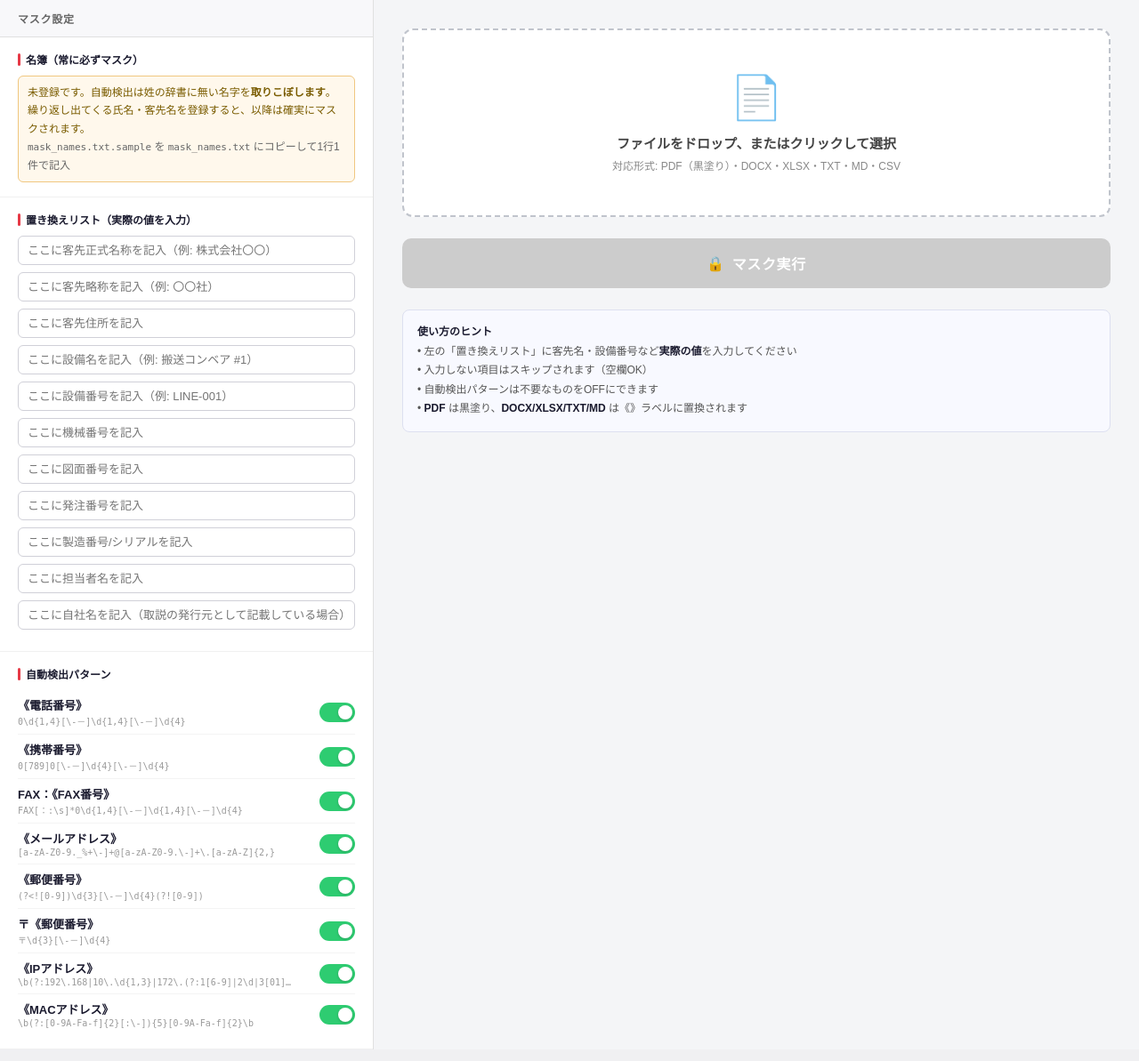
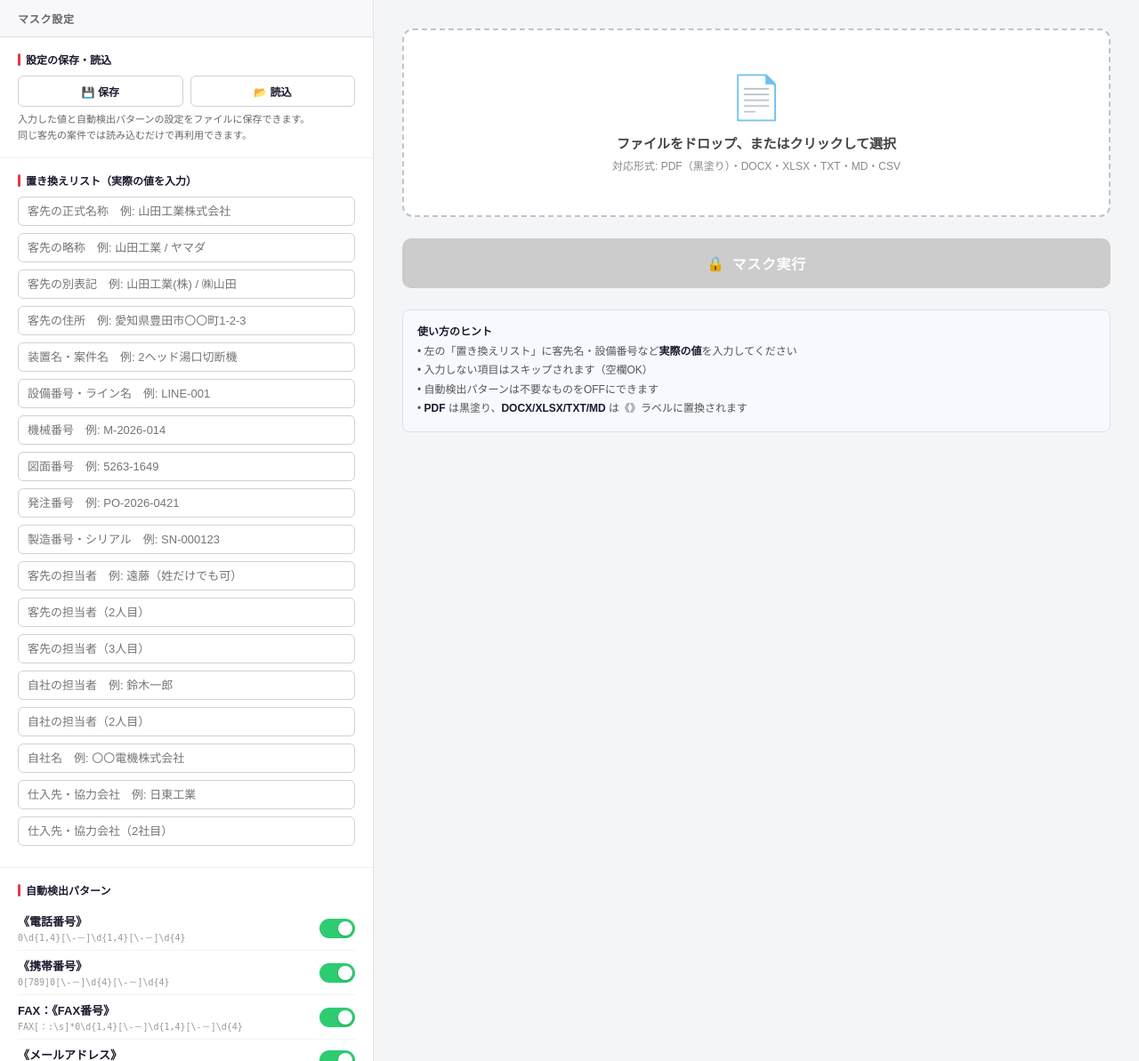
Before and after one commit to youichi558-collab/vigilant-octo-engine, a Flask app: page / in a window 1280 px wide. Shown: the part 58-1251 px from the top of the page at 89% size. Run offline with Flask 3, Linux system fonts and the light colour scheme; some libraries are stand-ins or nearby versions.

Commit message:
Replace the name list with import/export of mask settings
Per request: drop the name list, rework the placeholder examples, and
add saving and loading of mask settings.

mask_names.txt and everything that read it are removed - the sample
file, the left-panel section, the rule injection in /process, and the
PDF value pass-through.

Settings now round-trip as JSON instead. Save writes the entered values
and the auto-pattern toggles; load restores them, so a recurring
customer's setup is entered once and reused. Fields are matched by an
explicit `key` in mask_config.yaml rather than by position or label:
several fields legitimately share a label (three 客先名 slots, five
担当者名 slots), and position would break the moment the config gains a
row. Keys present in a file but absent from the config are reported
rather than silently dropped. The export stays in the browser, so
values never reach the server, and the file is gitignored since it
holds real customer and staff names.

Placeholders now carry concrete examples drawn from how these ledgers
are actually written (山田工業株式会社 / 山田工業(株) / 遠藤（姓だけでも可）
/ 5263-1649), and the field set matches them: three customer-name
variants for the full, short and abbreviated forms that appear in the
same document, five person slots since a ledger names several people,
and supplier slots for the vendor names that show up in free text.

Verified in a headless browser: entering values and toggling a pattern,
saving, reloading the page to clear it, and importing restores every
value and the toggle state; masking with the imported settings then
clears the file with a clean audit. CLI rule loading and candidate
scanning regression-checked.

https://claude.ai/code/session_01CaQEMdxy5mEmsP7mmgiMDr

```diff
--- a/tools/mask/app.py
+++ b/tools/mask/app.py
@@ -18,7 +18,7 @@ from pathlib import Path
 import yaml
 from flask import Flask, jsonify, render_template, request, send_file
 
-from mask_tool import MaskRule, audit_file, audit_pdf, extract_page_text_candidates, extract_pdf_images, load_name_list, load_name_list_values, process_file, render_pdf_pages, scan_file_candidates, tolerant_pattern
+from mask_tool import MaskRule, audit_file, audit_pdf, extract_page_text_candidates, extract_pdf_images, process_file, render_pdf_pages, scan_file_candidates, tolerant_pattern
 
 app = Flask(__name__)
 app.config["MAX_CONTENT_LENGTH"] = 100 * 1024 * 1024  # 100MB
@@ -38,12 +38,23 @@ def parse_config(config_path: Path) -> dict:
     data = yaml.safe_load(config_path.read_text(encoding="utf-8"))
     value_rules = []
     pattern_rules = []
-    for m in data.get("masks", []):
+    for i, m in enumerate(data.get("masks", [])):
         label = m.get("label", "《MASKED》")
         if "value" in m:
-            value_rules.append({"placeholder": m["value"], "label": label, "value": ""})
+            # key は設定の保存・読込で欄を対応付ける識別子。同じラベルの欄が
+            # 複数あるため label では区別できない。未指定なら通し番号で代用する。
+            value_rules.append({
+                "key": str(m.get("key") or f"value_{i}"),
+                "placeholder": m["value"],
+                "label": label,
+                "value": "",
+            })
         elif "pattern" in m:
-            pattern_rules.append({"pattern": m["pattern"], "label": label})
+            pattern_rules.append({
+                "key": str(m.get("key") or f"pattern_{i}"),
+                "pattern": m["pattern"],
+                "label": label,
+            })
     return {"value_rules": value_rules, "pattern_rules": pattern_rules}
 
 
@@ -65,13 +76,7 @@ def build_rules(form: dict, value_rules: list, pattern_rules: list) -> list[Mask
 @app.route("/")
 def index():
     config = parse_config(CONFIG_PATH)
-    from mask_tool import NAME_LIST_PATH
-    return render_template(
-        "index.html",
-        name_list_count=len(load_name_list_values()),
-        name_list_path=str(NAME_LIST_PATH),
-        **config,
-    )
+    return render_template("index.html", **config)
 
 
 @app.route("/render_pages", methods=["POST"])
@@ -126,13 +131,6 @@ def process():
     config = parse_config(CONFIG_PATH)
     rules = build_rules(request.form, config["value_rules"], config["pattern_rules"])
 
-    # 名簿（mask_names.txt）に登録された固有名詞は、チェックの有無に関係なく必ずマスクする。
-    # 自動検出は姓の辞書やパターンに依存するため辞書外の名字を構造的に取りこぼす。
-    # 長い語を先に消すため、名簿ルールを他のルールより前に置く。
-    name_list_rules = load_name_list()
-    rules = name_list_rules + rules
-    name_list_vals = load_name_list_values()
-
     # 自動検出候補パネルでチェックされた値を追加。種別ラベル(会社名/電話番号/個人名など)を
     # 引き継ぎ、マスク後の置換文字列にも反映する（一律「検出候補」にすると何の情報が
     # 隠されたのか分からなくなるため）。"(略記)"/"(推定)"/"(ラベル)" 等の検出方式を示す
@@ -177,7 +175,7 @@ def process():
     # 自動検出候補(candidate_val)もPDFでは文字単位の頑健な照合(_redact_text_occurrences)に
     # 合流させる。rulesだけに頼ると page.search_for() の単純一致に頼ることになり、
     # テキストが複数オブジェクトに分割されている場合などに黒塗りが抜けることがある。
-    for val in auto_scan_vals + name_list_vals:
+    for val in auto_scan_vals:
         if val not in candidate_texts:
             candidate_texts.append(val)
 
--- a/tools/mask/mask_tool.py
+++ b/tools/mask/mask_tool.py
@@ -108,56 +108,6 @@ def _decode_text_bytes(raw: bytes) -> str:
         return raw.decode("utf-8")
     except UnicodeDecodeError:
         return raw.decode("cp932", errors="replace")
-
-
-NAME_LIST_PATH = Path(__file__).parent / "mask_names.txt"
-
-
-def load_name_list(path: Path | None = None) -> list[MaskRule]:
-    """名簿ファイルを読み込み、必ずマスクするルールを返す。
-
-    自動検出は姓の辞書やパターンに依存するため、辞書に無い名字や特殊な表記は
-    構造上どうしても取りこぼす。繰り返し登場する自社・客先の固有名詞をここに
-    登録しておけば、検出結果に関係なく確実にマスクされる。
-
-    書式: 1行1件。「値」または「値,ラベル」。# 以降と空行は無視。
-    """
-    path = path or NAME_LIST_PATH
-    if not path.exists():
-        return []
-
-    rules: list[MaskRule] = []
-    seen: set[str] = set()
-    for raw_line in _decode_text_bytes(path.read_bytes()).splitlines():
-        line = raw_line.split("#", 1)[0].strip()
-        if not line:
-            continue
-        value, _, label = line.partition(",")
-        value = value.strip()
-        label = label.strip() or "個人名"
-        if not value or value in seen:
-            continue
-        seen.add(value)
-        rules.append(MaskRule(pattern=re.compile(tolerant_pattern(value)), label=f"《{label}》"))
-    # 長い語を先に適用する（「〇〇工業」より先に「〇〇工業株式会社」を消す）
-    rules.sort(key=lambda r: len(r.pattern.pattern), reverse=True)
-    return rules
-
-
-def load_name_list_values(path: Path | None = None) -> list[str]:
-    """名簿に登録されている値の一覧を返す（PDFの文字単位照合に渡す用）"""
-    path = path or NAME_LIST_PATH
-    if not path.exists():
-        return []
-    values = []
-    for raw_line in _decode_text_bytes(path.read_bytes()).splitlines():
-        line = raw_line.split("#", 1)[0].strip()
-        if not line:
-            continue
-        value = line.partition(",")[0].strip()
-        if value and value not in values:
-            values.append(value)
-    return values
 
 
 def apply_rules(text: str, rules: list[MaskRule]) -> tuple[str, int]:
--- a/tools/mask/templates/index.html
+++ b/tools/mask/templates/index.html
@@ -301,6 +301,21 @@
   }
   .candidate-item:last-child { border-bottom: none; }
   .candidate-item input[type=checkbox] { accent-color: #e63946; width: 15px; height: 15px; flex-shrink: 0; }
+  .btn-config {
+    flex: 1;
+    padding: 8px 10px;
+    background: #fff;
+    border: 1px solid #d0d0d8;
+    border-radius: 6px;
+    font-family: inherit;
+    font-size: 12px;
+    font-weight: 600;
+    color: #1a1a2e;
+    cursor: pointer;
+    transition: border-color .15s, background .15s;
+  }
+  .btn-config:hover { border-color: #1a1a2e; background: #f8f8fa; }
+
   .candidate-val { flex: 1; font-weight: 600; color: #1a1a2e; word-break: break-all; }
   /* 検出結果はそのまま使えるとは限らないため、実行前に直せる入力欄にする */
   .candidate-val-input {
@@ -412,22 +427,17 @@
     <div class="panel-title">マスク設定</div>
 
     <div class="section">
-      <div class="section-label">名簿（常に必ずマスク）</div>
-      {% if name_list_count %}
-      <div style="font-size:12px;color:#1a6e3e;background:#f0faf4;border:1px solid #9ee6b8;border-radius:6px;padding:8px 10px;">
-        <b>{{ name_list_count }}件</b> 登録済み。チェック不要で必ずマスクされます。<br>
-        <span style="color:#666;">追加・修正: <code style="font-size:11px;">mask_names.txt</code></span>
+      <div class="section-label">設定の保存・読込</div>
+      <div style="display:flex; gap:8px;">
+        <button type="button" class="btn-config" onclick="exportSettings()">💾 保存</button>
+        <button type="button" class="btn-config" onclick="document.getElementById('importConfig').click()">📂 読込</button>
+        <input type="file" id="importConfig" accept=".json" style="display:none"
+               onchange="importSettings(this)">
       </div>
-      {% else %}
-      <div style="font-size:12px;color:#7a5c00;background:#fff8ec;border:1px solid #f0c780;border-radius:6px;padding:8px 10px;line-height:1.7;">
-        未登録です。自動検出は姓の辞書に無い名字を<b>取りこぼします</b>。<br>
-        繰り返し出てくる氏名・客先名を登録すると、以降は確実にマスクされます。<br>
-        <span style="color:#666;">
-          <code style="font-size:11px;">mask_names.txt.sample</code> を
-          <code style="font-size:11px;">mask_names.txt</code> にコピーして1行1件で記入
-        </span>
+      <div id="configMsg" style="font-size:11px; color:#666; margin-top:6px; line-height:1.6;">
+        入力した値と自動検出パターンの設定をファイルに保存できます。<br>
+        同じ客先の案件では読み込むだけで再利用できます。
       </div>
-      {% endif %}
     </div>
 
     <div class="section">
@@ -438,6 +448,8 @@
           <input
             type="text"
             name="val_{{ loop.index0 }}"
+            data-key="{{ rule.key }}"
+            data-label="{{ rule.label }}"
             placeholder="{{ rule.placeholder }}"
             autocomplete="off"
             spellcheck="false"
@@ -458,7 +470,7 @@
         </div>
         <div class="toggle-wrap">
           <label class="toggle">
-            <input type="checkbox" name="pat_{{ loop.index0 }}" checked>
+            <input type="checkbox" name="pat_{{ loop.index0 }}" data-key="{{ rule.key }}" data-label="{{ rule.label }}" checked>
             <span class="toggle-slider"></span>
           </label>
         </div>
@@ -585,6 +597,79 @@
 <script>
 function onValueInput(el) {
   el.classList.toggle('has-value', el.value.trim().length > 0);
+}
+
+// ---------- 設定の保存・読込 ----------
+// 入力欄の並び順ではなく key で対応付ける。mask_config.yaml に項目を
+// 足したり順番を変えたりしても、保存済み設定が別の欄に入らないようにするため。
+function configMsg(text, color) {
+  const el = document.getElementById('configMsg');
+  el.textContent = text;
+  el.style.color = color || '#666';
+}
+
+function exportSettings() {
+  const data = { version: 1, values: {}, patterns: {} };
+  document.querySelectorAll('input[name^="val_"]').forEach(el => {
+    if (el.value.trim()) data.values[el.dataset.key] = el.value.trim();
+  });
+  document.querySelectorAll('input[name^="pat_"]').forEach(el => {
+    data.patterns[el.dataset.key] = el.checked;
+  });
+
+  const n = Object.keys(data.values).length;
+  const blob = new Blob([JSON.stringify(data, null, 2)], { type: 'application/json' });
+  const url = URL.createObjectURL(blob);
+  const a = document.createElement('a');
+  a.href = url;
+  a.download = 'マスク設定.json';
+  a.click();
+  URL.revokeObjectURL(url);
+  configMsg('保存しました（入力値 ' + n + '件）', '#1a6e3e');
+}
+
+function importSettings(input) {
+  const file = input.files[0];
+  if (!file) return;
+  const reader = new FileReader();
+  reader.onload = () => {
+    let data;
+    try {
+      data = JSON.parse(reader.result);
+    } catch (e) {
+      configMsg('読み込めませんでした（JSONとして不正です）', '#c0392b');
+      input.value = '';
+      return;
+    }
+    let applied = 0, missing = [];
+    const values = data.values || {};
+    const byKey = {};
+    document.querySelectorAll('input[name^="val_"]').forEach(el => {
+      byKey[el.dataset.key] = el;
+    });
+    Object.keys(values).forEach(key => {
+      const el = byKey[key];
+      if (el) {
+        el.value = values[key];
+        onValueInput(el);
+        applied++;
+      } else {
+        // 設定ファイルにしか無い項目は捨てずに知らせる
+        missing.push(key);
+      }
+    });
+    const patterns = data.patterns || {};
+    document.querySelectorAll('input[name^="pat_"]').forEach(el => {
+      if (Object.prototype.hasOwnProperty.call(patterns, el.dataset.key)) {
+        el.checked = !!patterns[el.dataset.key];
+      }
+    });
+    let msg = '読み込みました（入力値 ' + applied + '件）';
+    if (missing.length) msg += ' ／ 該当欄なし: ' + missing.join('、');
+    configMsg(msg, missing.length ? '#7a5c00' : '#1a6e3e');
+    input.value = '';
+  };
+  reader.readAsText(file, 'utf-8');
 }
 
 // ---------- ページプレビュー読み込み ----------
```
Also changed, not shown: tools/mask/mask_config.yaml (+69 -18 lines), 2 other files.
